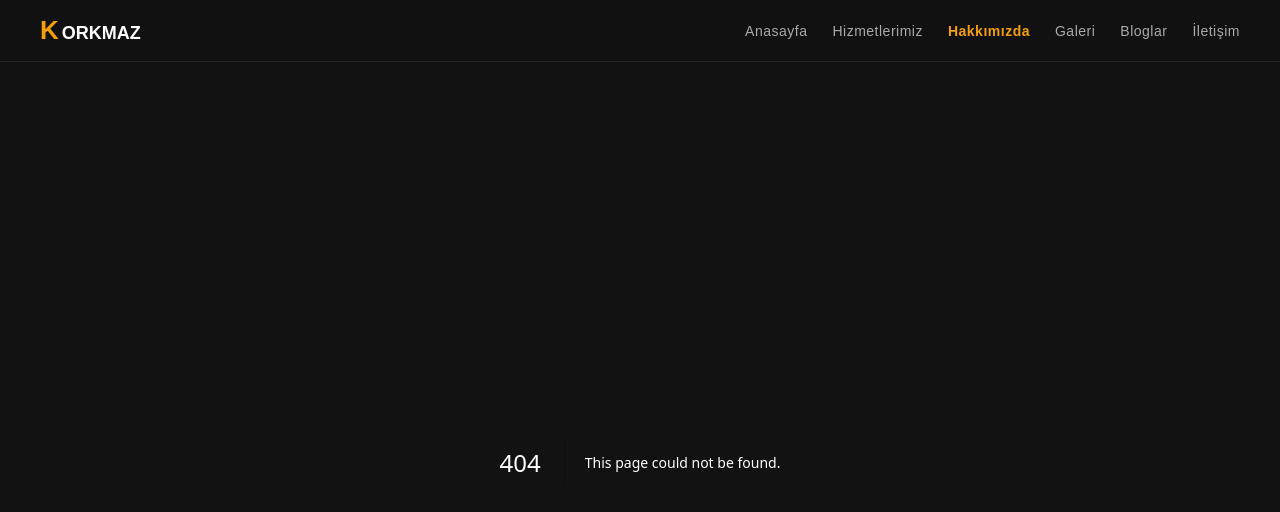
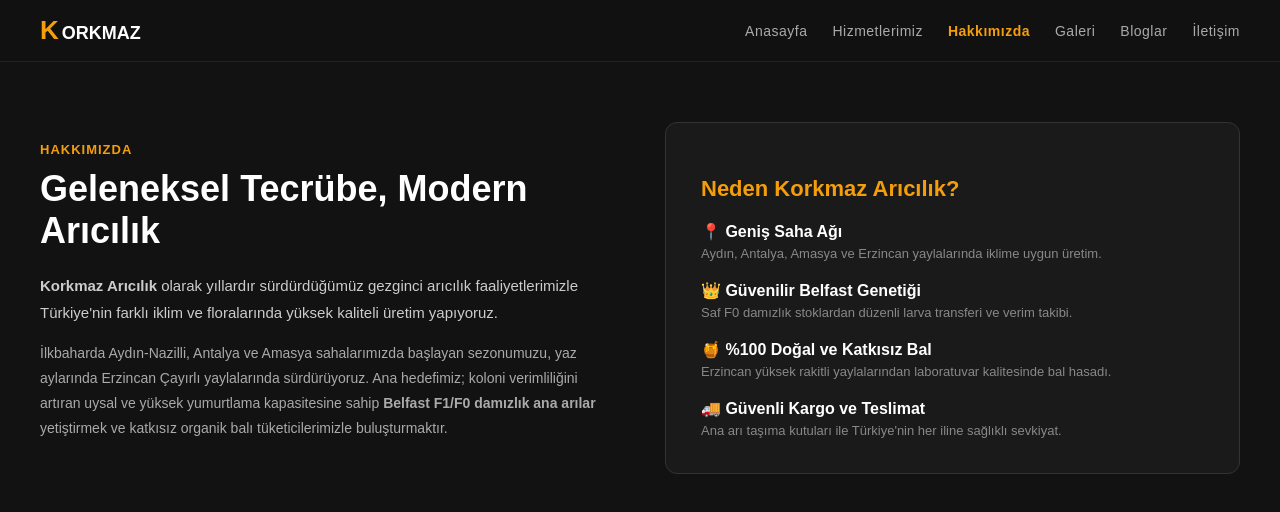
Before and after one commit to caglarkorkmazx-commits/korkmaz-aricilik, a Next.js app: page /hakkimizda in a window 1280 px wide. Before the commit this address had no page. Shown: the top 512 px of the page. Built offline with nearby package versions, Linux system fonts and the light colour scheme.

Commit message:
Create page.js

```diff
--- /dev/null
+++ b/app/hakkimizda/page.js
@@ -0,0 +1,45 @@
+'use client'
+
+export default function HakkimizdaPage() {
+  return (
+    <main style={{ maxWidth: '1200px', margin: '0 auto', padding: '60px 20px', minHeight: '80vh' }}>
+      <div style={{ display: 'grid', gridTemplateColumns: 'repeat(auto-fit, minmax(320px, 1fr))', gap: '50px', alignItems: 'center' }}>
+        <div>
+          <span style={{ fontSize: '13px', color: '#f59e0b', textTransform: 'uppercase', letterSpacing: '1px', fontWeight: 'bold' }}>Hakkımızda</span>
+          <h1 style={{ fontSize: '36px', fontWeight: 'bold', color: '#fff', marginTop: '10px', marginBottom: '20px' }}>
+            Geleneksel Tecrübe, Modern Arıcılık
+          </h1>
+          <p style={{ color: '#ccc', fontSize: '15px', lineHeight: '1.8', marginBottom: '15px' }}>
+            <strong>Korkmaz Arıcılık</strong> olarak yıllardır sürdürdüğümüz gezginci arıcılık faaliyetlerimizle Türkiye'nin farklı iklim ve floralarında yüksek kaliteli üretim yapıyoruz.
+          </p>
+          <p style={{ color: '#aaa', fontSize: '14px', lineHeight: '1.8', marginBottom: '15px' }}>
+            İlkbaharda Aydın-Nazilli, Antalya ve Amasya sahalarımızda başlayan sezonumuzu, yaz aylarında Erzincan Çayırlı yaylalarında sürdürüyoruz. Ana hedefimiz; koloni verimliliğini artıran uysal ve yüksek yumurtlama kapasitesine sahip <strong>Belfast F1/F0 damızlık ana arılar</strong> yetiştirmek ve katkısız organik balı tüketicilerimizle buluşturmaktır.
+          </p>
+        </div>
+
+        <div style={{ backgroundColor: '#1a1a1a', border: '1px solid #333', padding: '35px', borderRadius: '12px' }}>
+          <h2 style={{ fontSize: '22px', color: '#f59e0b', marginBottom: '20px', fontWeight: 'bold' }}>Neden Korkmaz Arıcılık?</h2>
+
+          <div style={{ display: 'flex', flexDirection: 'column', gap: '20px' }}>
+            <div>
+              <h3 style={{ fontSize: '16px', color: '#fff', margin: '0 0 5px 0' }}>📍 Geniş Saha Ağı</h3>
+              <p style={{ fontSize: '13px', color: '#888', margin: 0 }}>Aydın, Antalya, Amasya ve Erzincan yaylalarında iklime uygun üretim.</p>
+            </div>
+            <div>
+              <h3 style={{ fontSize: '16px', color: '#fff', margin: '0 0 5px 0' }}>👑 Güvenilir Belfast Genetiği</h3>
+              <p style={{ fontSize: '13px', color: '#888', margin: 0 }}>Saf F0 damızlık stoklardan düzenli larva transferi ve verim takibi.</p>
+            </div>
+            <div>
+              <h3 style={{ fontSize: '16px', color: '#fff', margin: '0 0 5px 0' }}>🍯 %100 Doğal ve Katkısız Bal</h3>
+              <p style={{ fontSize: '13px', color: '#888', margin: 0 }}>Erzincan yüksek rakitli yaylalarından laboratuvar kalitesinde bal hasadı.</p>
+            </div>
+            <div>
+              <h3 style={{ fontSize: '16px', color: '#fff', margin: '0 0 5px 0' }}>🚚 Güvenli Kargo ve Teslimat</h3>
+              <p style={{ fontSize: '13px', color: '#888', margin: 0 }}>Ana arı taşıma kutuları ile Türkiye'nin her iline sağlıklı sevkiyat.</p>
+            </div>
+          </div>
+        </div>
+      </div>
+    </main>
+  )
+}
```
